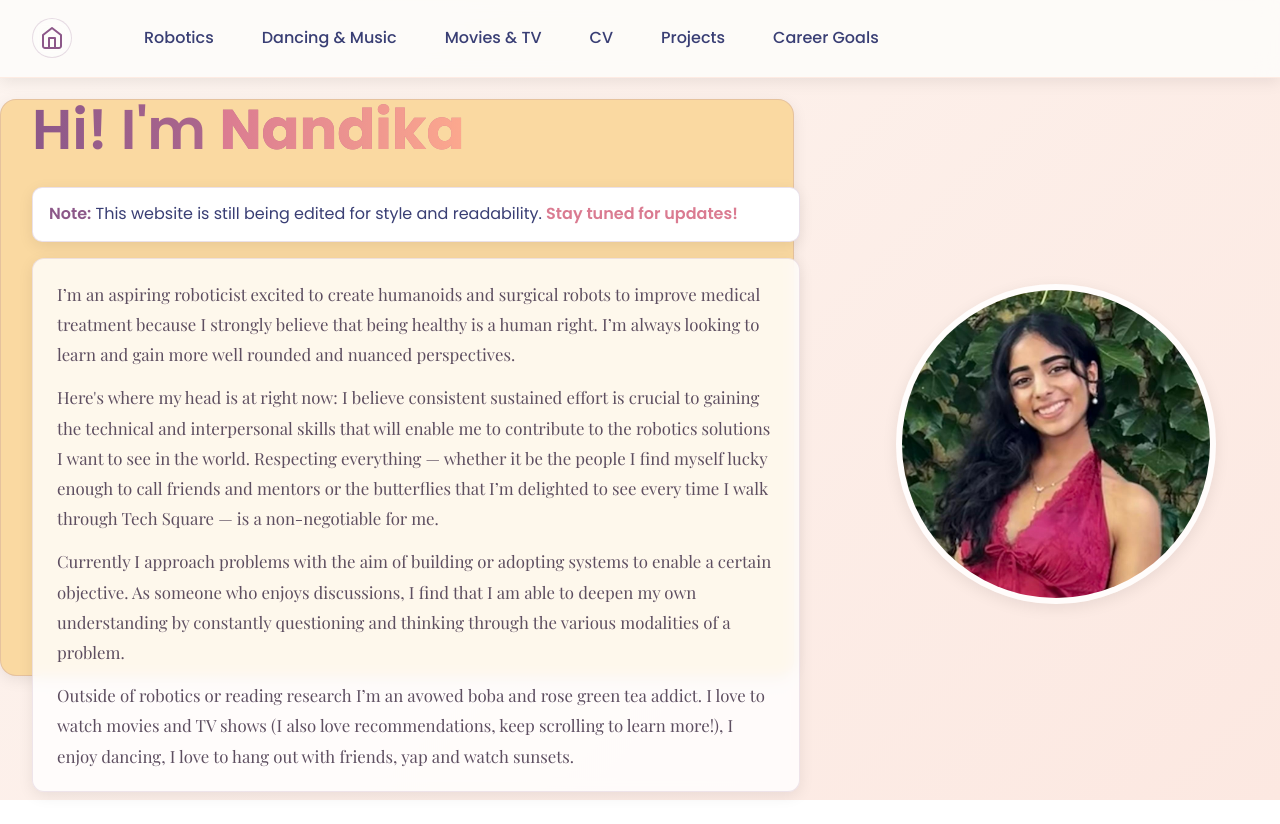
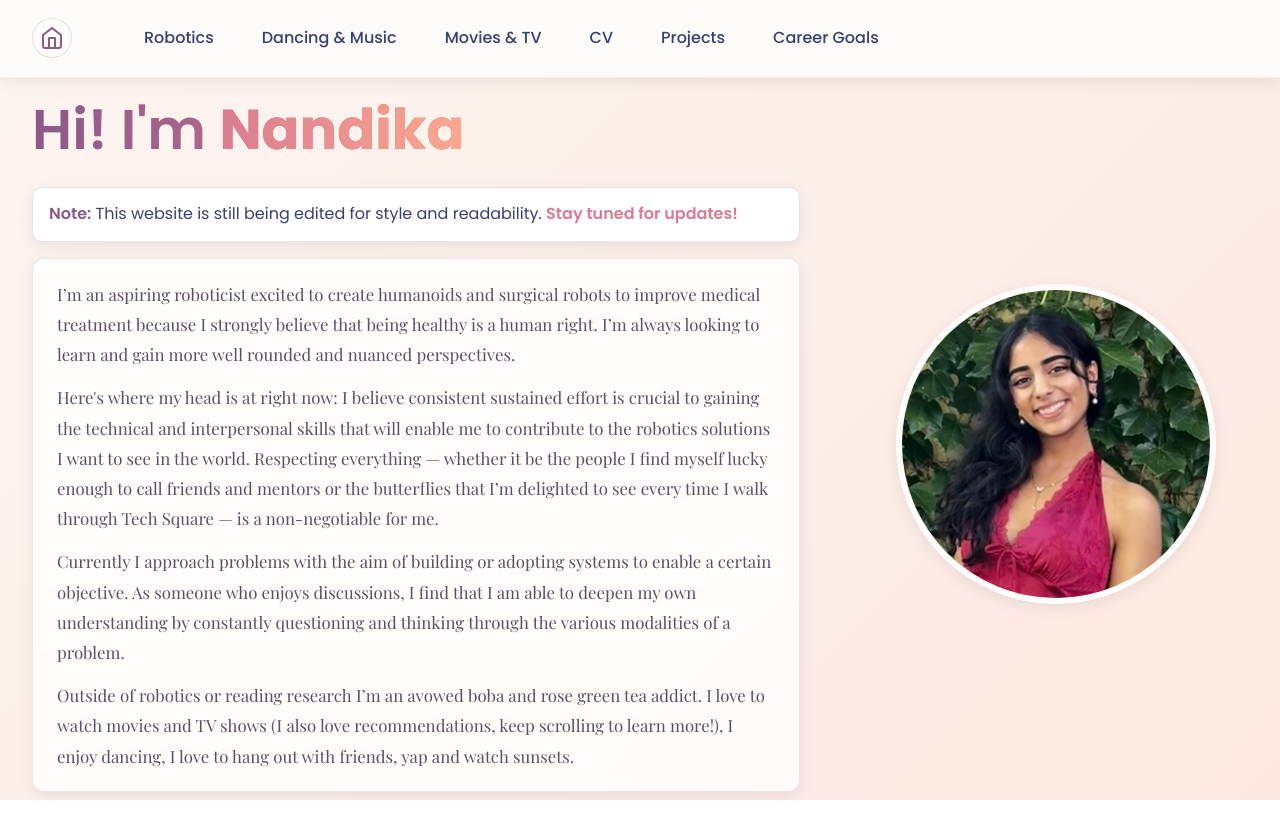
Before and after one commit to nandikakohli/nandika-kohli, a React (Vite) app in the folder personal-website/: page / in a window 1280 px wide. Built offline with nearby package versions, Linux system fonts and the light colour scheme.

Commit message:
Remove yellow square background from homepage

```diff
--- a/personal-website/src/App.tsx
+++ b/personal-website/src/App.tsx
@@ -16,7 +16,6 @@ const Home = () => {
   return (
     <div className="home-container">
       {/* <FlowersGarden /> */}
-      <figure className="hero-figure"></figure>
       <div className="content">
         <motion.div
           initial={{ opacity: 0, y: 20 }}
```
